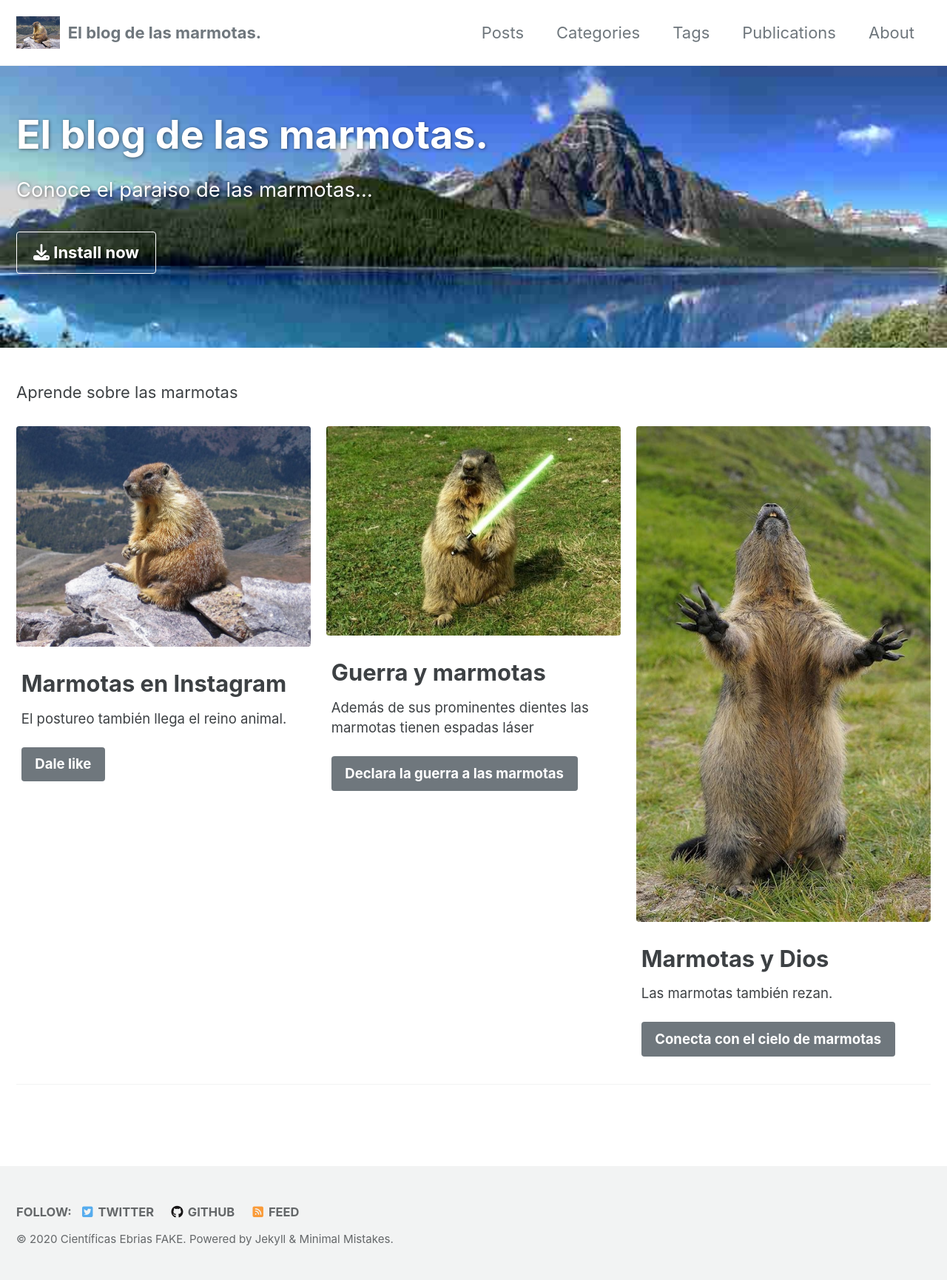
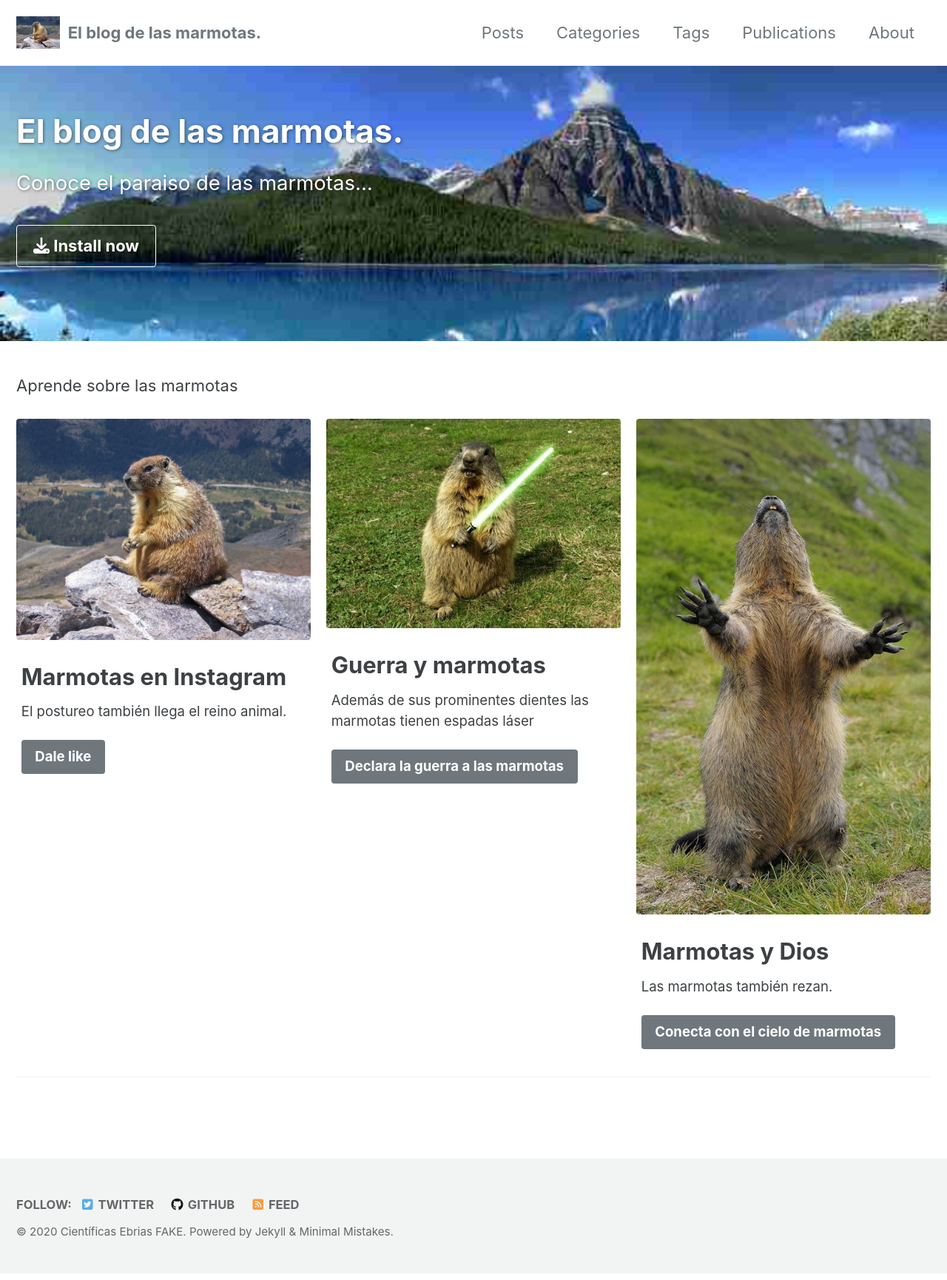
Before and after one commit to JuditSastre/test_blog, a Jekyll site: the page built from _pages/home.md, in a window 1280 px wide. Shown: the whole page at 74% size. Built offline with Jekyll 4.4.1, drawn with Linux system fonts in a browser that asks for light colours; cached includes are drawn as plain includes; nearby versions of some CDN libraries.

Commit message:
Update _variables.scss

```diff
--- a/_sass/minimal-mistakes/_variables.scss
+++ b/_sass/minimal-mistakes/_variables.scss
@@ -34,7 +34,7 @@ $header-font-family: $sans-serif !default;
 $caption-font-family: $serif !default;
 
 /* type scale */
-$type-size-1: 2.441em !default; // ~39.056px
+$type-size-1: 2em !default; // ~39.056px
 $type-size-2: 1.953em !default; // ~31.248px
 $type-size-3: 1.563em !default; // ~25.008px
 $type-size-4: 1.25em !default; // ~20px
```
